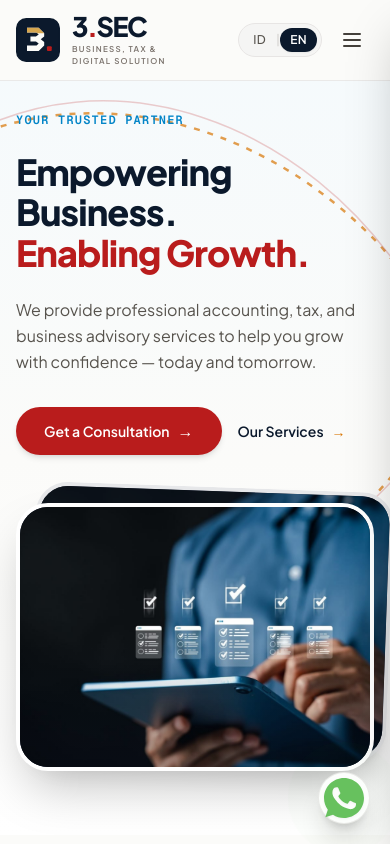
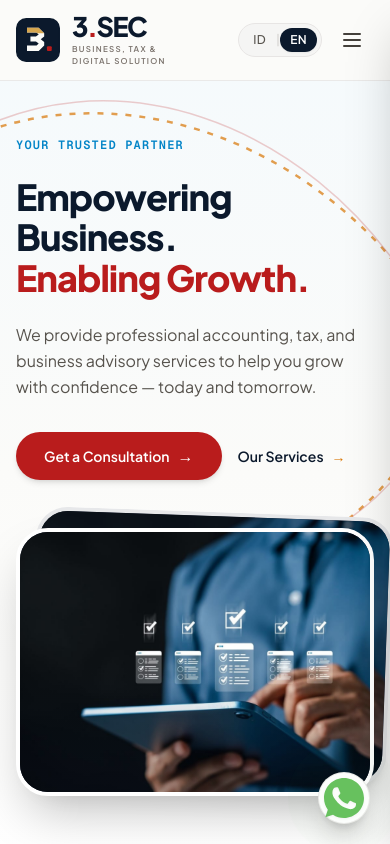
Before and after one commit to gungdikaebs/website-consultant, a Next.js app: page /en in a window 390 px wide. Shown: the top 844 px of the page. Built offline with nearby package versions, Linux system fonts and the light colour scheme.

Commit message:
fix: improve responsive layout and spacing for hero eyebrow and map section on mobile devices

```diff
--- a/app/[lang]/page.tsx
+++ b/app/[lang]/page.tsx
@@ -137,7 +137,7 @@ export default async function HomePage({
             <div className="lg:col-span-6 space-y-6 sm:space-y-8">
               {/* Eyebrow */}
               <div className="inline-flex items-center gap-2">
-                <span className="font-mono text-xs sm:text-sm font-bold tracking-widest text-[#0284C7] uppercase">
+                <span className="md:pt-0 pt-8 font-mono text-xs sm:text-sm font-bold tracking-widest text-[#0284C7] uppercase">
                   {dict.home.heroEyebrow}
                 </span>
               </div>
@@ -431,7 +431,7 @@ export default async function HomePage({
           </div>
 
           {/* Map Container / Iframe Slot */}
-          <div className="w-[80%] mx-auto rounded-2xl sm:rounded-3xl overflow-hidden border border-stone-200/90 shadow-sm bg-stone-100 relative">
+          <div className="w-full md:w-[80%] mx-auto rounded-2xl sm:rounded-3xl overflow-hidden border border-stone-200/90 shadow-sm bg-stone-100 relative">
             {/*
               ============================================================
               SLOT IFRAME GOOGLE MAPS
@@ -451,7 +451,7 @@ export default async function HomePage({
           </div>
 
           {/* Location Meta Details */}
-          <div className="grid grid-cols-1 sm:grid-cols-2 gap-4 pt-2">
+          <div className="w-full md:w-[80%] mx-auto grid grid-cols-1 sm:grid-cols-2 gap-4 pt-2">
             <div className="p-5 rounded-2xl bg-white border border-stone-200/90 shadow-2xs space-y-1.5">
               <span className="font-mono text-xs font-bold text-[#0284C7] uppercase block">
                 {isId ? 'Alamat Kantor' : 'Office Address'}
```
